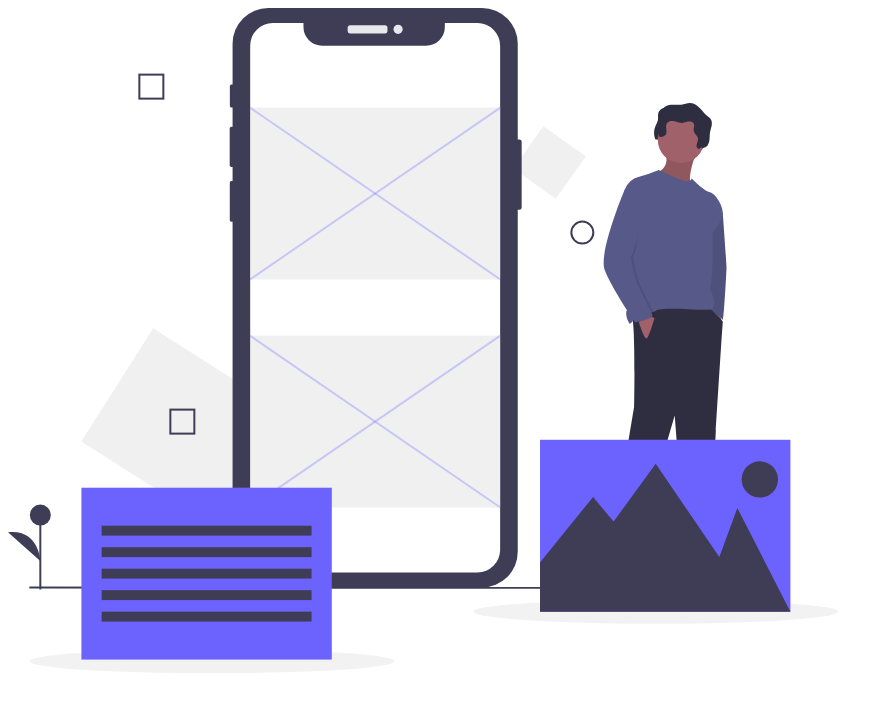
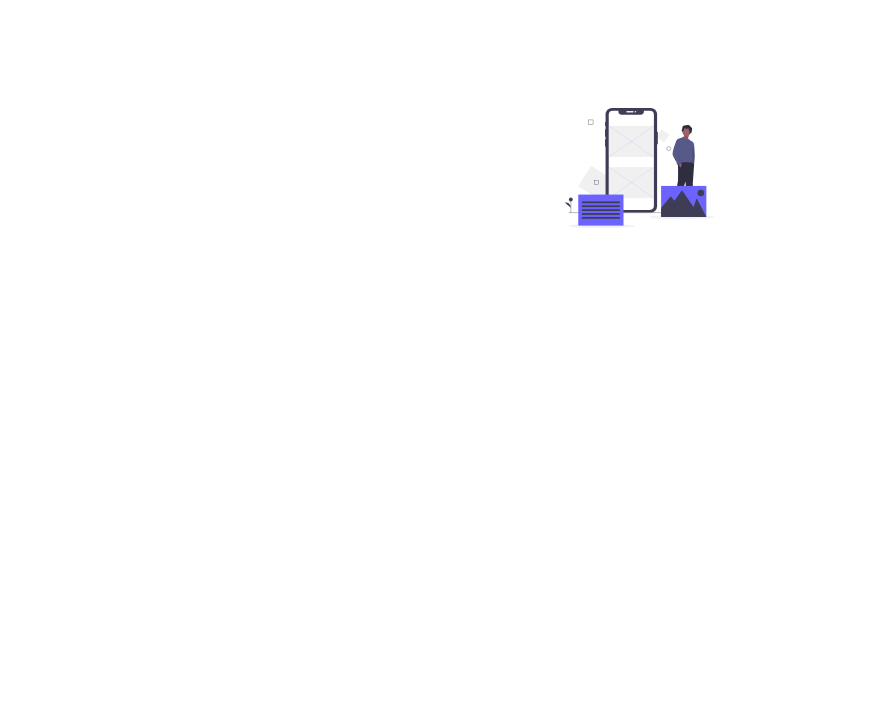
Before and after one commit to EyderACM/MERN-app, a React (Create React App) app in the folder client/: page / in a window 1280 px wide. Shown: the top 712 px of the page, without its empty margins (0-890 px from the left). Built offline with nearby package versions, Linux system fonts and the light colour scheme.

Commit message:
Add image and utils

```diff
--- a/client/src/App.tsx
+++ b/client/src/App.tsx
@@ -1,10 +1,10 @@
 import * as React from 'react';
 import { GlobalWrapper } from './components/GlobalWrapper/GlobalWrapper';
-import { MainImage } from './components/MainImage/MainImage';
+import { LandingPage } from './Views/LandingPage/LandingPage';
 export const App: React.FC = () => (
   <React.Fragment>
     <GlobalWrapper>
-      <MainImage />
+      <LandingPage />
     </GlobalWrapper>
   </React.Fragment>
 );
--- a/client/src/Views/LandingPage/LandingPage.tsx
+++ b/client/src/Views/LandingPage/LandingPage.tsx
@@ -1,7 +1,11 @@
 import React from 'react';
+import { MainImage } from '../../components/MainImage/MainImage';
+import { ImageWrapper } from './components/ImageWrapper';
 
 export const LandingPage: React.FC = () => (
-  <div>
-    <h1>Landing Stuff</h1>
-  </div>
+  <React.Fragment>
+    <ImageWrapper>
+      <MainImage imageSize='mobile' />
+    </ImageWrapper>
+  </React.Fragment>
 );
--- /dev/null
+++ b/client/src/Views/LandingPage/components/ImageWrapper.tsx
@@ -0,0 +1,9 @@
+import styled from 'styled-components';
+import { MainImage } from '../../../components/MainImage/MainImage';
+
+export const ImageWrapper = styled.div`
+  align-items: center;
+  display: flex;
+  height: 20rem;
+  justify-content: center;
+`;
--- a/client/src/components/MainImage/MainImage.tsx
+++ b/client/src/components/MainImage/MainImage.tsx
@@ -1,12 +1,17 @@
 import * as React from 'react';
+import { imageSize } from '../ui/utils';
 
-export const MainImage: React.FC = () => (
+export interface IMainImageProps {
+  imageSize?: 'mobile' | 'desktop';
+}
+
+export const MainImage = (props: IMainImageProps) => (
   <svg
     id='aff71ab5-257b-4a41-8490-967d8a55fbdf'
     data-name='Layer 1'
     xmlns='http://www.w3.org/2000/svg'
-    width='830.3448'
-    height='665.26174'
+    width={imageSize(props.imageSize)}
+    height={imageSize(props.imageSize)}
     viewBox='0 0 830.3448 665.26174'
   >
     <title>insert block</title>
--- a/client/src/components/ui/utils.tsx
+++ b/client/src/components/ui/utils.tsx
@@ -1,4 +1,5 @@
 import * as Colors from '../../styles/Colors';
+import * as Units from '../../styles/Units';
 
 export const fontWeight = (variant: String = 'regular') => {
   let fontWeight;
@@ -24,3 +25,12 @@ export const fontColor = (variant: String = 'primary') => {
   }
   return colorPicked;
 };
+
+export const imageSize = (variant: String = 'mobile') => {
+  switch (variant) {
+    case 'mobile':
+      return Units.MOBILE_IMAGE;
+    case 'desktop':
+      return Units.DESKTOP_IMAGE;
+  }
+};
--- /dev/null
+++ b/client/src/styles/Units.ts
@@ -0,0 +1,3 @@
+// Images
+export const DESKTOP_IMAGE = '450px';
+export const MOBILE_IMAGE = '150px';
```
